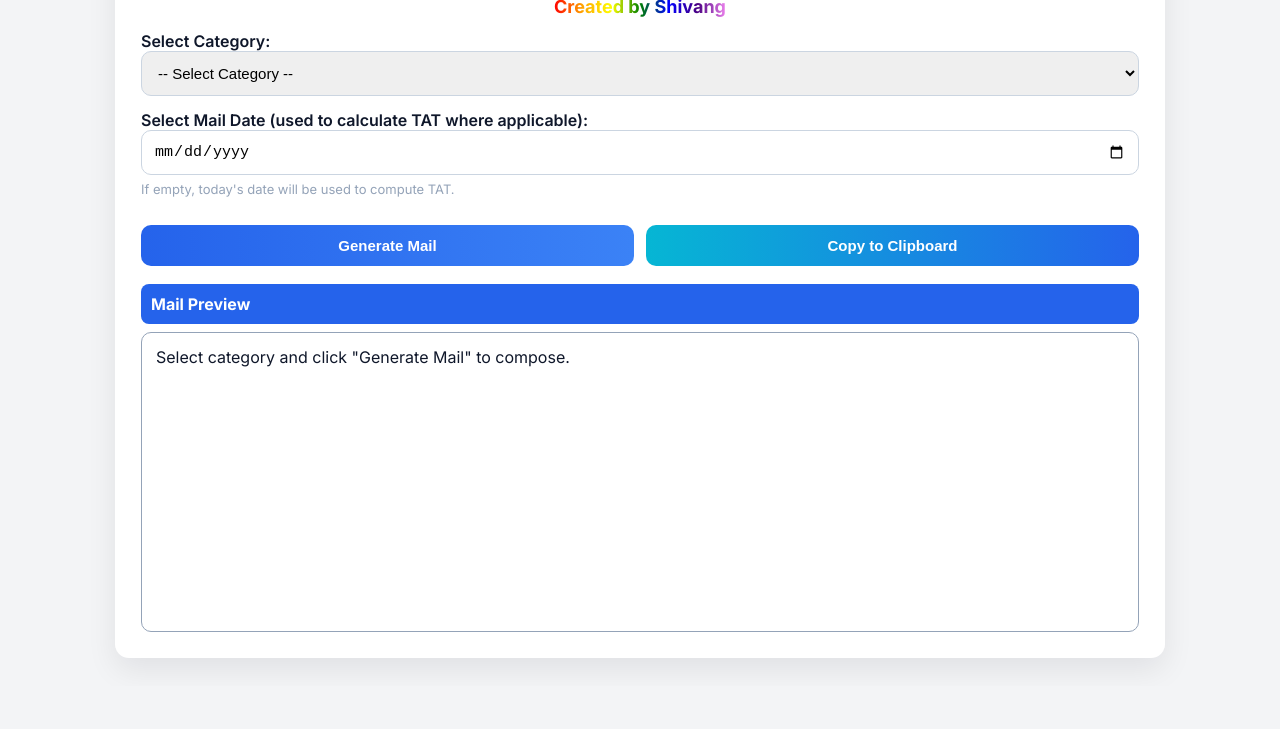
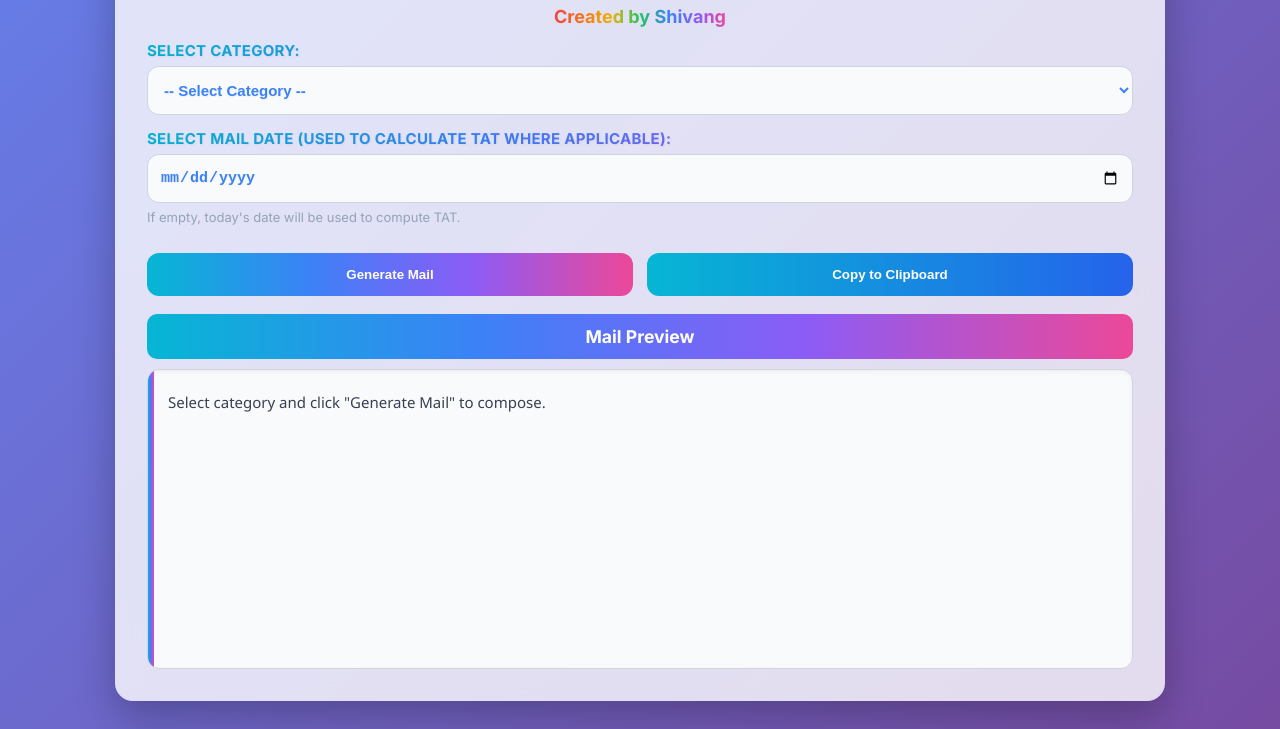
Before and after one commit to ntqueprince/mail, a plain HTML site: page index.html in a window 1280 px wide. Shown: the part 115-844 px from the top of the page. Before the commit the page ends 801 px from the top, so only its background shows below. Drawn offline with Linux system fonts and the light colour scheme.

Commit message:
Update style.css

```diff
--- a/style.css
+++ b/style.css
@@ -1,28 +1,171 @@
 :root{
-  --bg:#f3f4f6; --card:#fff; --accent:#2563eb; --green:#16a34a; --orange:#f97316; --muted:#94a3b8;
+  --bg: linear-gradient(135deg, #667eea, #764ba2);
+  --card:#ffffffcc;
+  --accent:#4f46e5;
+  --green:#16a34a;
+  --orange:#f97316;
+  --muted:#94a3b8;
+  --vibrant-gradient: linear-gradient(90deg, #06b6d4, #3b82f6, #8b5cf6, #ec4899);
 }
-*{box-sizing:border-box}
-body{margin:0;font-family:Inter,system-ui,Segoe UI,Roboto,'Helvetica Neue',Arial;background:var(--bg);color:#0f172a}
-.wrap{max-width:1050px;margin:28px auto;padding:26px;background:var(--card);border-radius:14px;box-shadow:0 12px 30px rgba(2,6,23,0.08)}
-h1{text-align:center;color:var(--accent);margin:0 0 18px;font-weight:700}
-label{display:block;margin-top:14px;font-weight:600;color:#0f172a}
-select,input,button,textarea{width:100%;padding:12px;border-radius:10px;border:1px solid #cbd5e1;font-size:15px}
-select:focus,input:focus,textarea:focus{outline:none;border-color:var(--accent);box-shadow:0 0 6px rgba(37,99,235,0.15)}
-.controls{display:grid;grid-template-columns:1fr 1fr;gap:12px}
-@media(max-width:720px){.controls{grid-template-columns:1fr}}
-button{background:linear-gradient(90deg,var(--accent),#3b82f6);color:#fff;border:none;font-weight:700;cursor:pointer;margin-top:12px}
-button:hover{opacity:0.95}
-.previewHeader{padding:10px;border-radius:8px;margin-top:18px;font-weight:700;color:#fff}
-.previewHeader.endorsement{background:var(--accent)}
-.previewHeader.refund{background:var(--green)}
-.previewHeader.delay{background:var(--orange)}
-.previewHeader.trail{background:#6b7280}
-#mailPreview{min-height:300px;border-radius:10px;border:1px solid var(--muted);padding:14px;background:#fff;margin-top:8px;white-space:pre-wrap;overflow:auto}
+
+*{box-sizing:border-box;margin:0;padding:0}
+body{
+  margin:0;
+  font-family:'Inter', system-ui, Segoe UI, Roboto, Arial;
+  background:var(--bg);
+  color:#0f172a;
+  min-height:100vh;
+  display:flex;
+  align-items:center;
+  justify-content:center;
+}
+
+.wrap{
+  width:95%;
+  max-width:1050px;
+  margin:28px auto;
+  padding:32px;
+  background:var(--card);
+  border-radius:18px;
+  backdrop-filter:blur(12px);
+  box-shadow:0 16px 40px rgba(0,0,0,0.25);
+  animation:fadeIn 0.6s ease-in-out;
+}
+
+@keyframes fadeIn{
+  from{opacity:0; transform:translateY(20px);}
+  to{opacity:1; transform:translateY(0);}
+}
+
+h1{
+  text-align:center;
+  color:var(--accent);
+  margin-bottom:22px;
+  font-weight:800;
+  font-size:2rem;
+  letter-spacing:0.5px;
+}
+
+label {
+  display:block;
+  margin:14px 0 6px;
+  font-weight:700;
+  font-size:15px;
+  letter-spacing:0.3px;
+  background: var(--vibrant-gradient);
+  -webkit-background-clip: text;
+  -webkit-text-fill-color: transparent;
+  text-transform:uppercase;
+  text-shadow: 1px 1px 2px rgba(0,0,0,0.05);
+}
+
+select, input, textarea {
+  width: 100%;
+  padding: 14px 12px;
+  border-radius: 12px;
+  border: 1px solid #cbd5e1;
+  font-size: 15px;
+  background: #f9fafb;
+  transition: all 0.25s ease;
+  font-weight: 600;
+  color: #3b82f6;
+  text-shadow: 0.5px 0.5px 1px rgba(0,0,0,0.05);
+}
+
+select:focus, input:focus, textarea:focus {
+  outline: none;
+  border-color: var(--accent);
+  box-shadow: 0 0 12px rgba(59,130,246,0.6);
+  background: #fff;
+}
+
+button{
+  background:var(--vibrant-gradient);
+  color:#fff;
+  border:none;
+  font-weight:700;
+  cursor:pointer;
+  padding:14px;
+  border-radius:12px;
+  margin-top:12px;
+  transition:all 0.25s ease;
+}
+
+button:hover{
+  opacity:0.95;
+  transform:translateY(-2px) scale(1.02);
+  box-shadow:0 8px 20px rgba(59,130,246,0.3);
+}
+
+.previewHeader{
+  padding:12px;
+  border-radius:10px;
+  margin-top:18px;
+  font-weight:700;
+  color:#fff;
+  font-size:1.1rem;
+  text-align:center;
+  background:var(--vibrant-gradient);
+}
+
+#mailPreview{
+  min-height:300px;
+  border-radius:12px;
+  border:1px solid #d1d5db;
+  padding:20px;
+  background:#f9fafb;
+  margin-top:10px;
+  white-space:pre-wrap;
+  overflow:auto;
+  box-shadow:inset 0 2px 5px rgba(0,0,0,0.05);
+  font-family:'Segoe UI', Roboto, sans-serif;
+  line-height:1.6;
+  font-size:15px;
+  font-weight: 400; /* Made font normal weight */
+  color: #374151; /* Changed to a soft dark gray */
+  position:relative;
+  transition:all 0.4s ease-out;
+}
+
+#mailPreview::before{
+  content:"";
+  position:absolute;
+  top:0; left:0;
+  width:6px; height:100%;
+  background:var(--vibrant-gradient);
+  border-radius:6px 0 0 6px;
+}
+
 .small{font-size:13px;color:#475569;margin-top:6px}
 .muted{color:var(--muted)}
-.subtitle{margin-top:18px;font-weight:700;font-size:18px;text-align:center}
-.subtitle span{background:linear-gradient(90deg,red,orange,yellow,green,blue,indigo,violet);-webkit-background-clip:text;color:transparent}
-.row{display:flex;gap:12px}
+
+.subtitle{
+  margin-top:18px;
+  font-weight:700;
+  font-size:18px;
+  text-align:center;
+}
+.subtitle span{
+  background:linear-gradient(90deg,#ef4444,#f97316,#eab308,#22c55e,#3b82f6,#8b5cf6,#ec4899);
+  -webkit-background-clip:text;
+  color:transparent;
+  font-weight:800;
+}
+
+.row{display:flex;gap:14px}
 @media(max-width:720px){.row{flex-direction:column}}
+
 .hint{font-size:13px;color:var(--muted);margin-top:6px}
-.toast{position:fixed;right:24px;bottom:24px;background:var(--accent);color:#fff;padding:12px 16px;border-radius:10px;opacity:0;transition:all .35s}
+
+.toast{
+  position:fixed;
+  right:24px;
+  bottom:24px;
+  background:var(--accent);
+  color:#fff;
+  padding:12px 16px;
+  border-radius:10px;
+  opacity:0;
+  transition:all .35s;
+  box-shadow:0 6px 20px rgba(0,0,0,0.2);
+}
```
